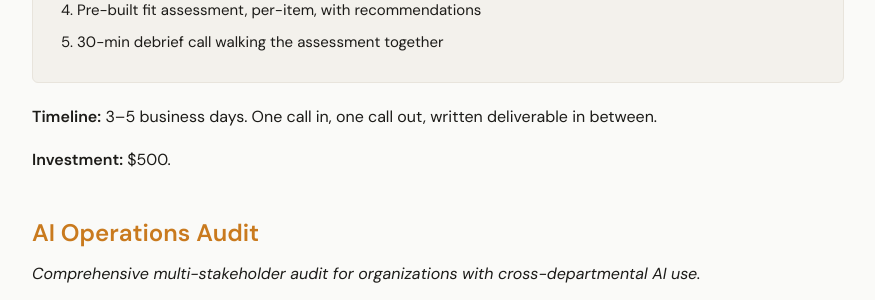
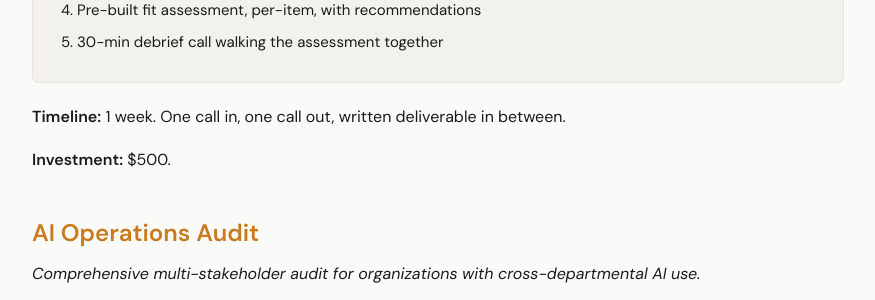
Before and after one commit to MrMinor-dev/mrminor-dev.github.io, a Jekyll site: the page built from services.md, in a window 1280 px wide and 900 px high, scrolled down 971 px. Shown: the part 154-454 px from the top of the window, without its empty margins (202-1077 px from the left). Built offline with Jekyll 4.4.1, drawn with Linux system fonts in a browser that asks for light colours; some of the changed text lies outside the part shown.

Commit message:
S715: Standardize timelines to week ranges across all offerings

```diff
--- a/services.md
+++ b/services.md
@@ -38,7 +38,7 @@
         <li>30-min debrief call walking the assessment together</li>
       </ol>
     </div>
-    <p class="meta-line"><strong>Timeline:</strong> 3&ndash;5 business days. One call in, one call out, written deliverable in between.</p>
+    <p class="meta-line"><strong>Timeline:</strong> 1 week. One call in, one call out, written deliverable in between.</p>
     <p class="meta-line"><strong>Investment:</strong> $500.</p>
 
     <h3 id="ai-operations-audit">AI Operations Audit</h3>
@@ -109,7 +109,7 @@
         <li>30-day post-launch support for environment-related issues</li>
       </ol>
     </div>
-    <p class="meta-line"><strong>Timeline:</strong> 5&ndash;10 business days, depending on integration count.</p>
+    <p class="meta-line"><strong>Timeline:</strong> 1&ndash;2 weeks, depending on integration count.</p>
     <p class="meta-line"><strong>Investment:</strong> $1,500&ndash;$3,000 for one workflow with bounded scope. $3,500&ndash;$7,500 for multi-workflow or complex orchestration. Confirmed at the kickoff call.</p>
 
     <h3 id="ai-agent-build">AI Agent Build</h3>
@@ -125,7 +125,7 @@
         <li>2-week post-launch adjustment window for voice and decision-rule refinement</li>
       </ol>
     </div>
-    <p class="meta-line"><strong>Timeline:</strong> 7&ndash;10 business days.</p>
+    <p class="meta-line"><strong>Timeline:</strong> 1&ndash;2 weeks.</p>
     <p class="meta-line"><strong>Investment:</strong> $2,500&ndash;$5,000 for a single agent. $5,000&ndash;$10,000 for multi-agent orchestration with cross-agent handoff. Confirmed at the kickoff call.</p>
 
     <h3 id="back-office-automation-build">Back-Office Automation Build</h3>
@@ -141,7 +141,7 @@
         <li>30-day post-launch tuning support for exception patterns</li>
       </ol>
     </div>
-    <p class="meta-line"><strong>Timeline:</strong> 7&ndash;14 business days.</p>
+    <p class="meta-line"><strong>Timeline:</strong> 2&ndash;3 weeks.</p>
     <p class="meta-line"><strong>Investment:</strong> $2,500&ndash;$5,000 for one process. $5,000&ndash;$10,000 for multi-process or multi-department work with complex audit-trail. Confirmed at the kickoff call.</p>
 
     <h3 id="ai-integration">AI Integration</h3>
```
Also changed, not shown: index.md (+2 -2 lines).
